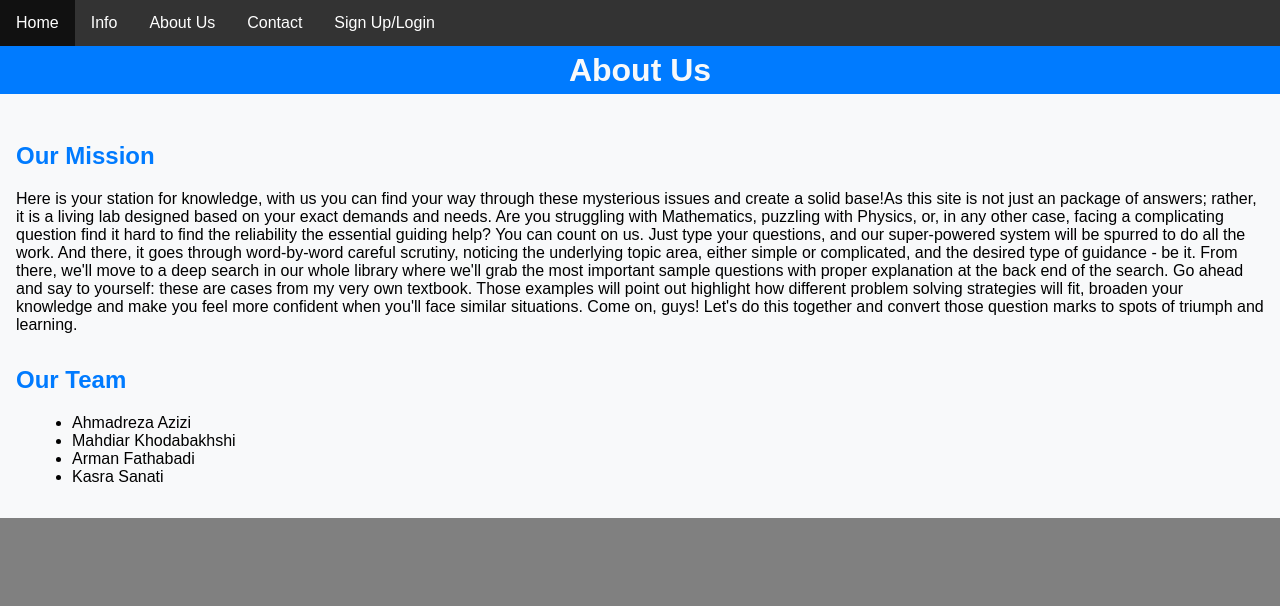
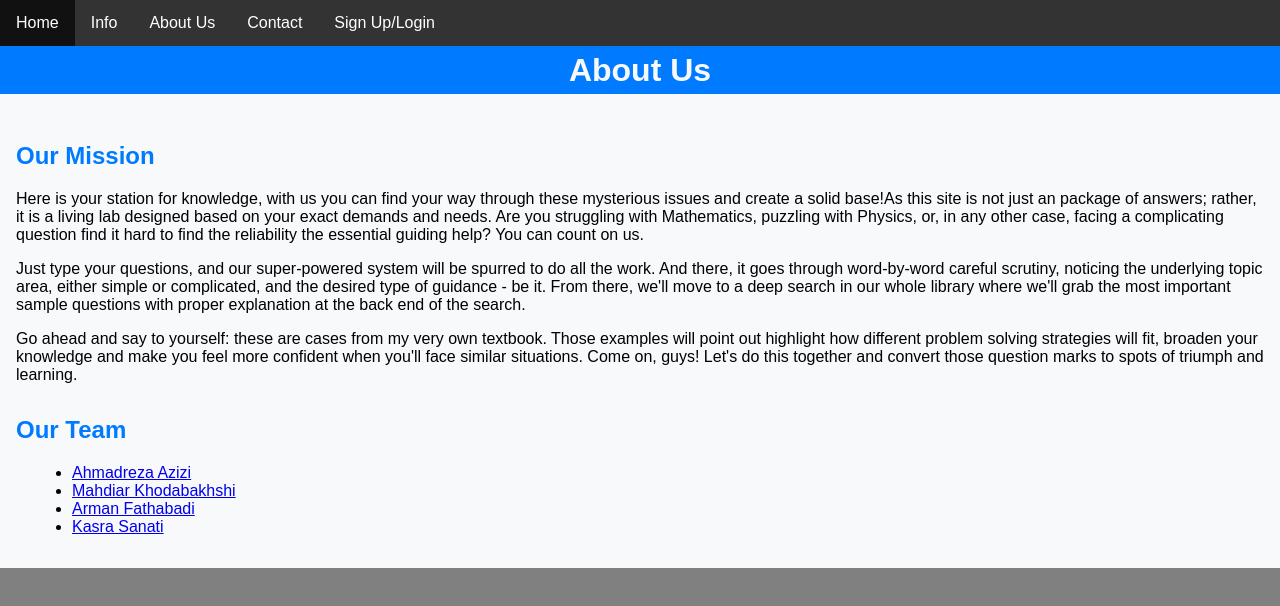
Before and after one commit to Arman-Fathabadi/moonhack, a React (Create React App) app: page /about in a window 1280 px wide. Shown: the top 606 px of the page. Built offline with nearby package versions, Linux system fonts and the light colour scheme.

Commit message:
hyper links and praghraphs fixed

```diff
--- a/src/pages/AboutUs.jsx
+++ b/src/pages/AboutUs.jsx
@@ -10,7 +10,11 @@ function AboutUs() {
                     <h2 class="text-primary font-bold text-2xl">Our Mission</h2>
                     <p class="text-gray-500 font-medium text-lg">
                         Here is your station for knowledge, with us you can find your way through these mysterious issues and create a solid base!As this site is not just an package of answers; rather, it is a living lab designed based on your exact demands and needs. Are you struggling with Mathematics, puzzling with Physics, or, in any other case, facing a complicating question find it hard to find the reliability the essential guiding help? You can count on us.
+                    </p>
+                    <p class="text-gray-500 font-medium text-lg">
                         Just type your questions, and our super-powered system will be spurred to do all the work. And there, it goes through word-by-word careful scrutiny, noticing the underlying topic area, either simple or complicated, and the desired type of guidance - be it. From there, we'll move to a deep search in our whole library where we'll grab the most important sample questions with proper explanation at the back end of the search.
+                    </p>
+                    <p class="text-gray-500 font-medium text-lg">
                         Go ahead and say to yourself: these are cases from my very own textbook. Those examples will point out highlight how different problem solving strategies will fit, broaden your knowledge and make you feel more confident when you'll face similar situations. Come on, guys! Let's do this together and convert those question marks to spots of triumph and learning.
                     </p>
                 </div>
@@ -18,16 +22,17 @@ function AboutUs() {
                     <h2 class="text-primary font-bold text-2xl">Our Team</h2>
                     <ul class="list-disc ml-4">
                         <li class="text-gray-500 font-medium text-lg">
-                          Ahmadreza Azizi
+                            <a href="https://www.linkedin.com/in/ahmadreza-azizi-/">Ahmadreza Azizi</a>
                         </li>
                         <li class="text-gray-500 font-medium text-lg">
-                          Mahdiar Khodabakhshi
+                            <a href="https://www.linkedin.com/in/mahdiar-khodabakhshi/">Mahdiar Khodabakhshi</a>
+                        </li>
+
+                        <li class="text-gray-500 font-medium text-lg">
+                            <a href="https://www.linkedin.com/in/arman-fathabadi/">Arman Fathabadi</a>
                         </li>
                         <li class="text-gray-500 font-medium text-lg">
-                          Arman Fathabadi
-                      </li>
-                      <li class="text-gray-500 font-medium text-lg">
-                          Kasra Sanati
+                            <a href="https://www.linkedin.com/in/kasra-sanati-80a5432b8/">Kasra Sanati</a>
                         </li>
                     </ul>
                 </div>
--- a/src/styles/AboutUs.css
+++ b/src/styles/AboutUs.css
@@ -1,6 +1,6 @@
 body {
     font-family: 'Poppins', sans-serif;
-    background-color:grey
+    background-color: grey
 }
 
 .bg-primary {
```
Lines whose indentation alone changed are shown as unchanged.
